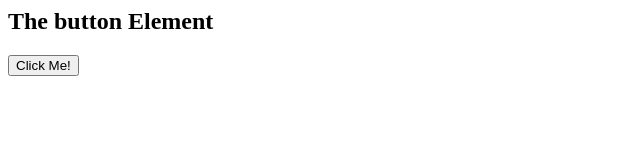
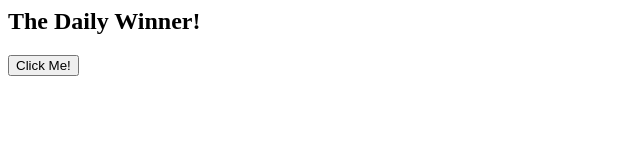
Before and after one commit to OceanMountain43215/Test, a plain HTML site: page index.html in a window 1280 px wide. Shown: the full height of the page, 0-640 px from the left. Drawn offline with Linux system fonts and the light colour scheme.

Commit message:
Update index.html

```diff
--- a/index.html
+++ b/index.html
@@ -1,7 +1,7 @@
 <html>
 <body>
 
-<h2>The button Element</h2>
+<h2>The Daily Winner!</h2>
 
 <button type="button" onclick="alert('Hello World!')">Click Me!</button>
 
```
